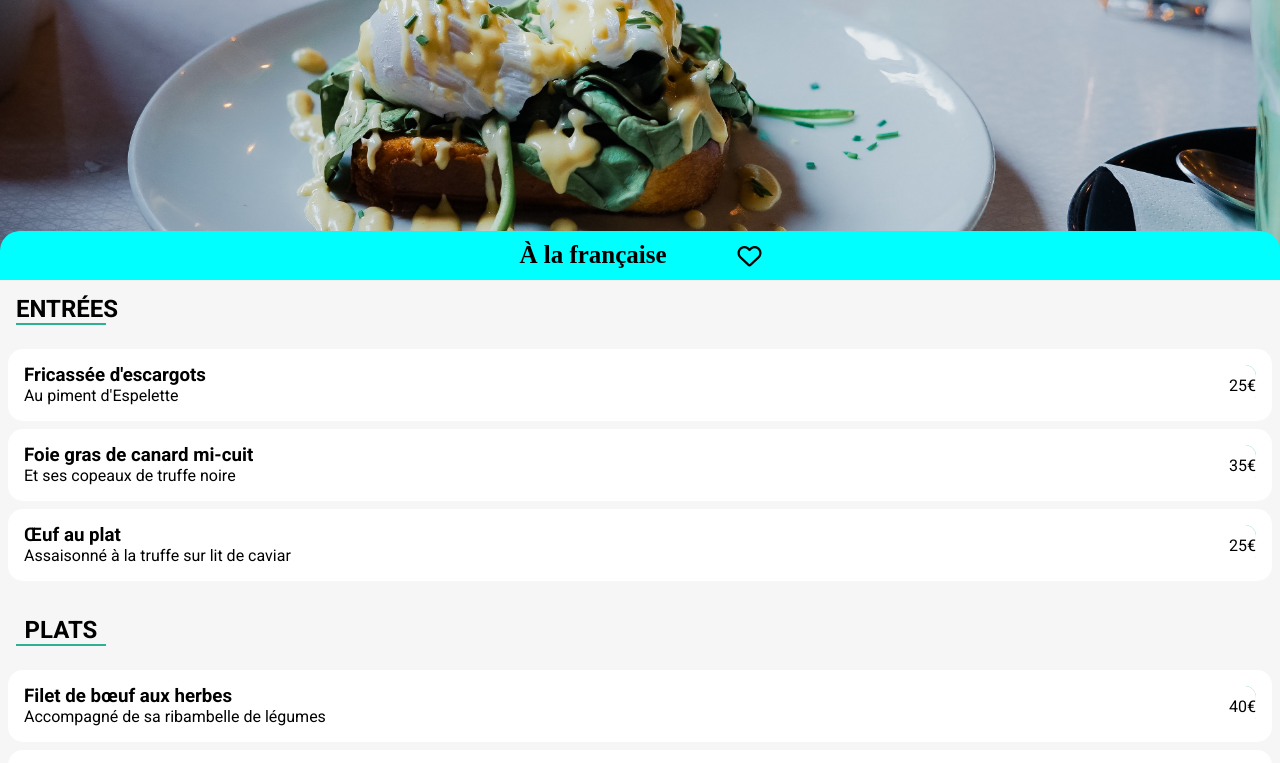
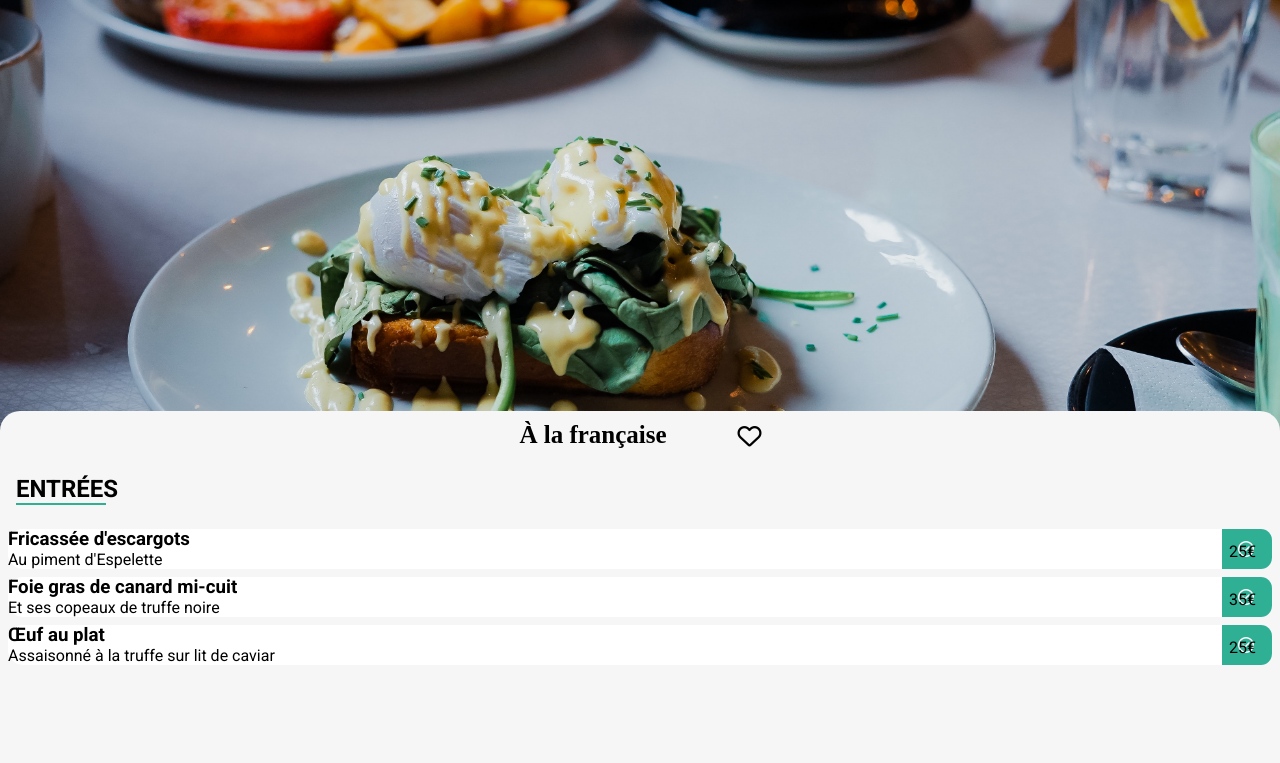
Before and after one commit to BgConcept2023/ohmyfood, a website: page asset/a-la-française.html in a window 1280 px wide. Shown: the part 69-832 px from the top of the page. Drawn offline with nearby package versions, Linux system fonts and the light colour scheme; a web font is replaced by a local one.

Commit message:
Et ça continue

```diff
--- a/sass/_resto.scss
+++ b/sass/_resto.scss
@@ -34,18 +34,17 @@ body {
 .resto-img{
    width: 100%;
    & img{
-    height: 18.75rem;
+    height: 60vh;
     width: 100%;
     object-fit: cover;
-    object-position: 50% 70%;
+    object-position: 50% 55%;
    }
 }
 
 .main-resto{
     height: 70.25rem;
     position: relative;
-    // background-color: $grey;
-    background-color: aqua;
+    background-color: $grey;
     border-radius: 1.25rem 1.25rem 0 0;
     margin-top: -3.875rem;
     @media(max-width: 768px) {
@@ -108,31 +107,23 @@ body {
         .card-content{
             position: relative;
             display: flex;
-            padding: 1rem;
         }
         .tile__menu{
             width: 19.75rem;
         }
     }
     .price{
-        @media(max-width:768px) {
-            width: 40%;
-            &:hover{
-                width: 25%;
-            }
-        }
-        display: flex;
-        justify-content: flex-end;
-        align-items: center;
-        background-color: #fff;
-        border-radius: 0 0.7rem 0.7rem 0;
+
         position: absolute;
-        width: 60%;
-        height: 2.625rem;
+        // display: flex;
+        // background-color: #fff;
+        // border-radius: 0 0.7rem 0.7rem 0;
+        // width: 60%;
+        // height: 2.625rem;
+        bottom: 0.5rem;
         right: 1rem;
-        transition: margin-right 4s;
+
         &:hover{
-            transition: margin-right 4s;
             padding-right: 0.3rem;
             right: 3rem;
             width: 45%;
@@ -140,7 +131,6 @@ body {
     }
     .check{
         display: flex;
-        justify-content: center;
         align-items: center;
         background-color: $green;
         border-radius: 0 0.7rem 0.7rem 0;
```
Also changed, not shown: css/style.css, 1 other file.
